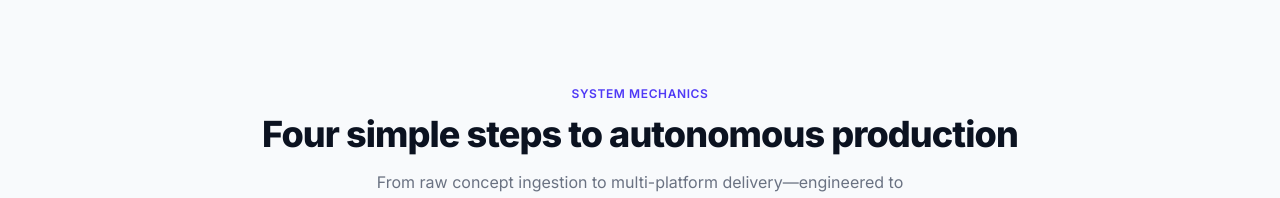
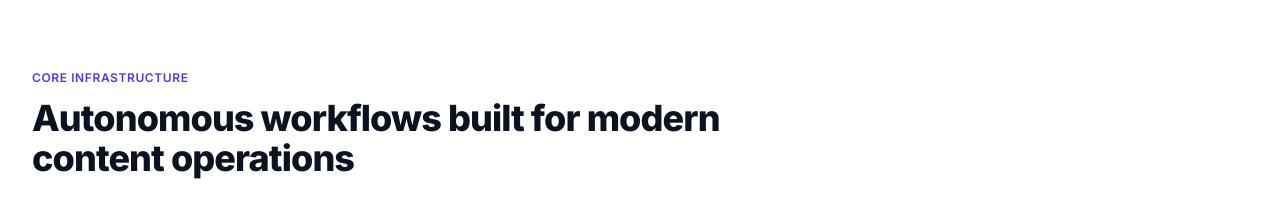
Before and after one commit to Zannatmawa/content-iq, a Next.js app: page / in a window 1280 px wide. Shown: the part 596-794 px from the top of the page. Built offline with nearby package versions, Linux system fonts and the light colour scheme; no server answers.

Commit message:
design issue solving

```diff
--- a/src/components/Main.tsx
+++ b/src/components/Main.tsx
@@ -1,6 +1,6 @@
 import React from 'react'
 import HeroSection from './shared/HeroSection'
-// import Features from './shared/Featured'
+import Features from './shared/Featured'
 import HowItWorks from './shared/HowItWorks'
 import PopularTemplates from './shared/PopularTemplates'
 import Pricing from './shared/Pricing'
@@ -10,7 +10,7 @@ const Main = () => {
     return (
         <div>
             <HeroSection />
-            {/* <Features /> */}
+            <Features />
             <HowItWorks />
             <PopularTemplates />
             <Pricing />
```
